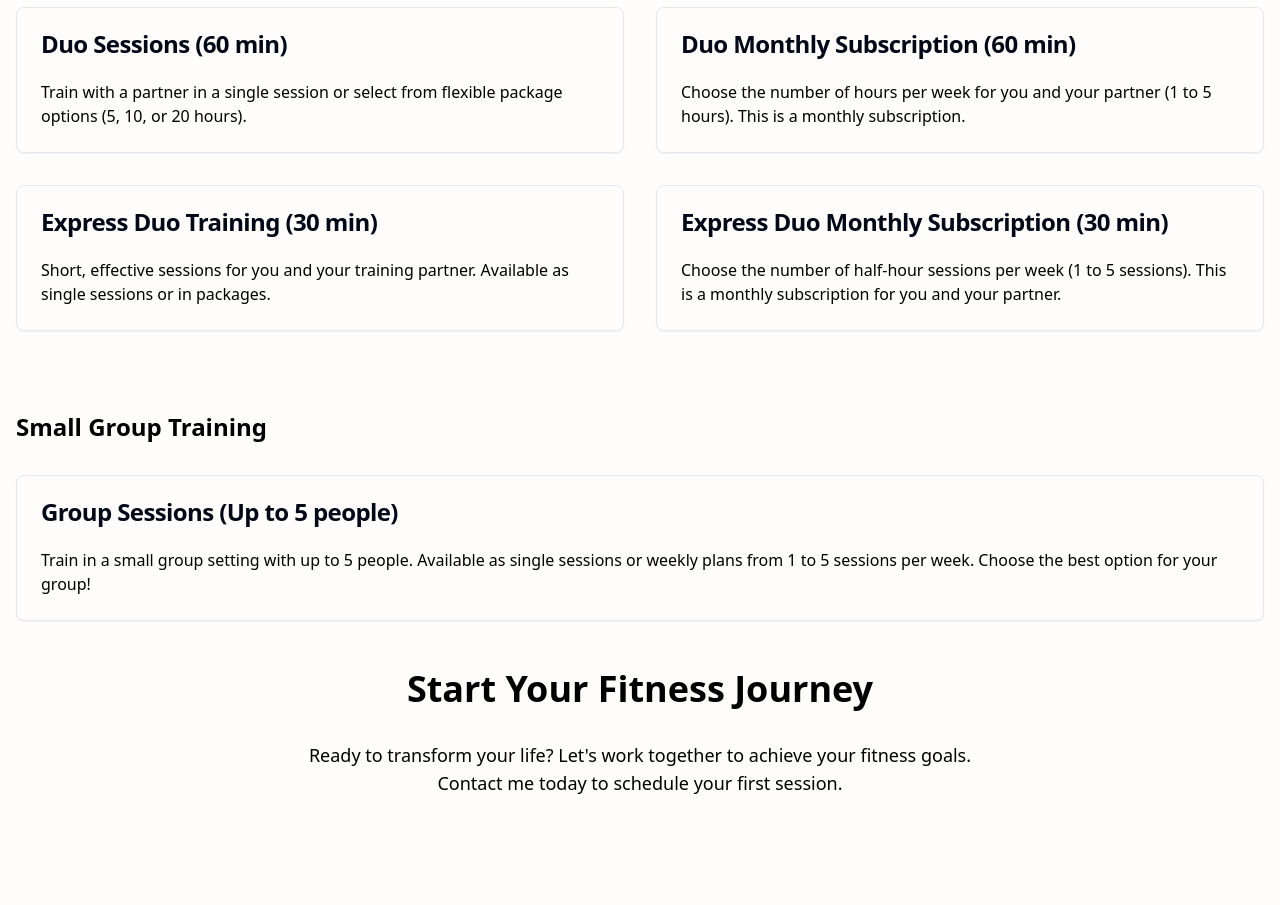
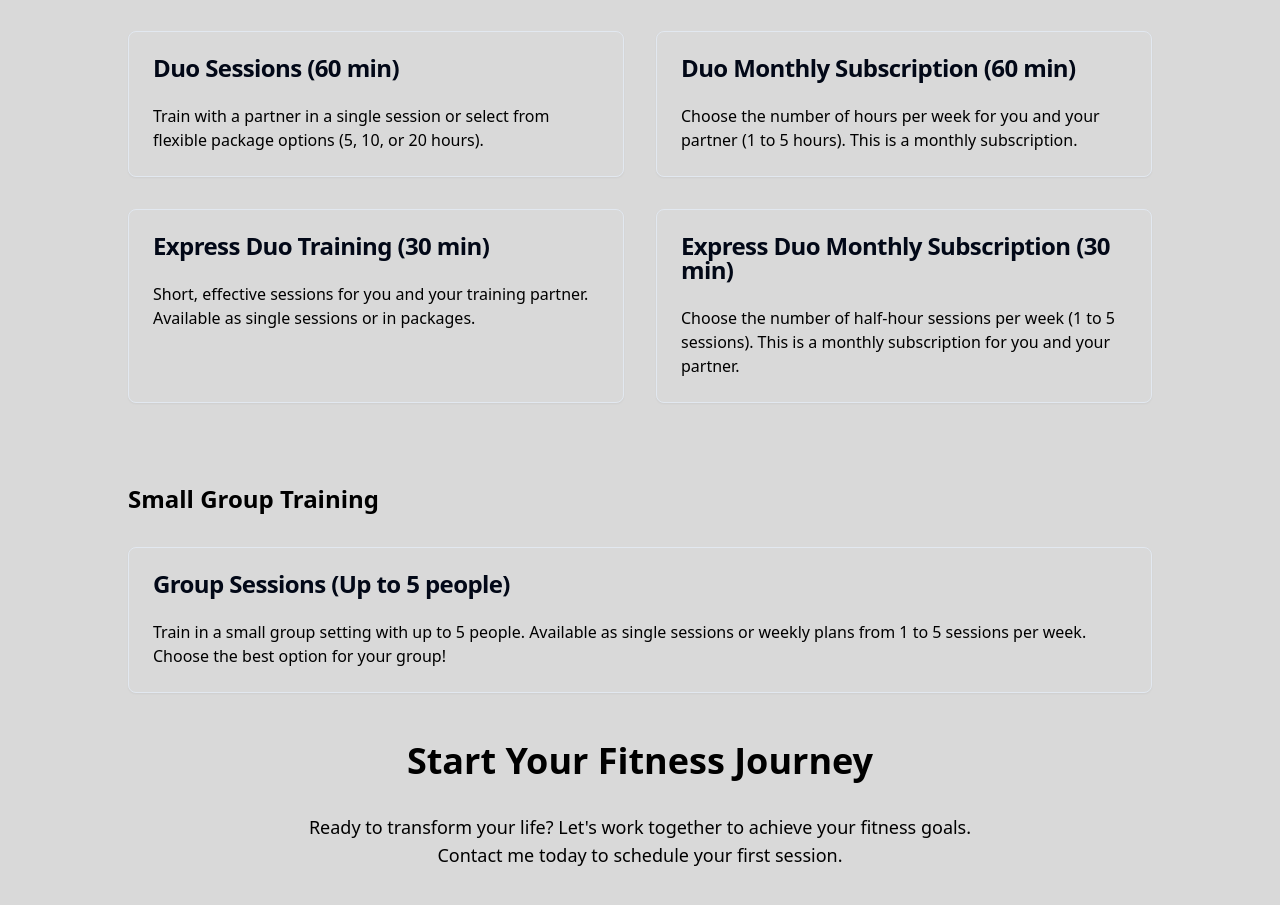
Before and after one commit to pablodour/scroll-n-slide-button, a React (Vite) app: page / in a window 1280 px wide. Shown: the part 2541-3446 px from the top of the page. Built offline with nearby package versions, Linux system fonts and the light colour scheme.

Commit message:
Update Index page styling
Updated the background color of the index page and added more margins to the "Our Services" section.

```diff
--- a/src/pages/Index.tsx
+++ b/src/pages/Index.tsx
@@ -1,11 +1,10 @@
-// Index.tsx
 import ContactButton from '../components/ContactButton';
 import Navbar from '../components/Navbar';
 import { Card, CardContent, CardHeader, CardTitle } from "@/components/ui/card";
 
 const Index = () => {
   return (
-    <div className="relative min-h-screen">
+    <div className="relative min-h-screen bg-[#D9D9D9]">
       <Navbar />
 
       {/* Hero Section with Video Background */}
@@ -80,8 +79,8 @@ const Index = () => {
       </div>
 
       {/* Services Section */}
-      <div id="services" className="bg-[#FEFDFB] py-20 px-4">
-        <div className="max-w-7xl mx-auto">
+      <div id="services" className="bg-[#D9D9D9] py-20">
+        <div className="max-w-6xl mx-auto px-8 sm:px-12 lg:px-16">
           <h2 className="text-3xl sm:text-4xl font-semibold text-[#000000] text-center mb-16">
             Our Services
           </h2>
@@ -189,8 +188,6 @@ const Index = () => {
           </div>
         </div>
       </div>
-
-      {/* Additional Sections (Forms, etc.) can go here */}
     </div>
   );
 };
```
